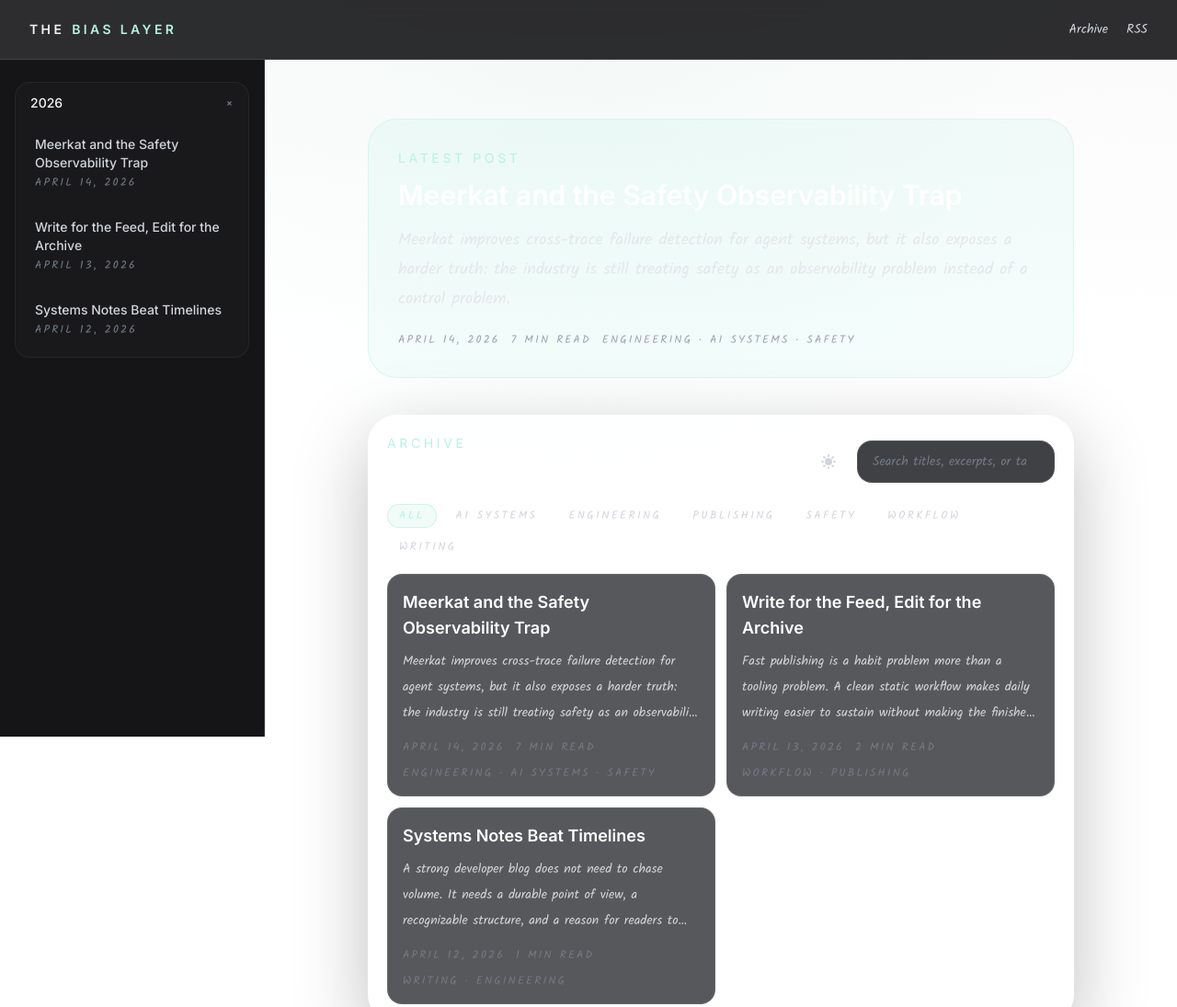
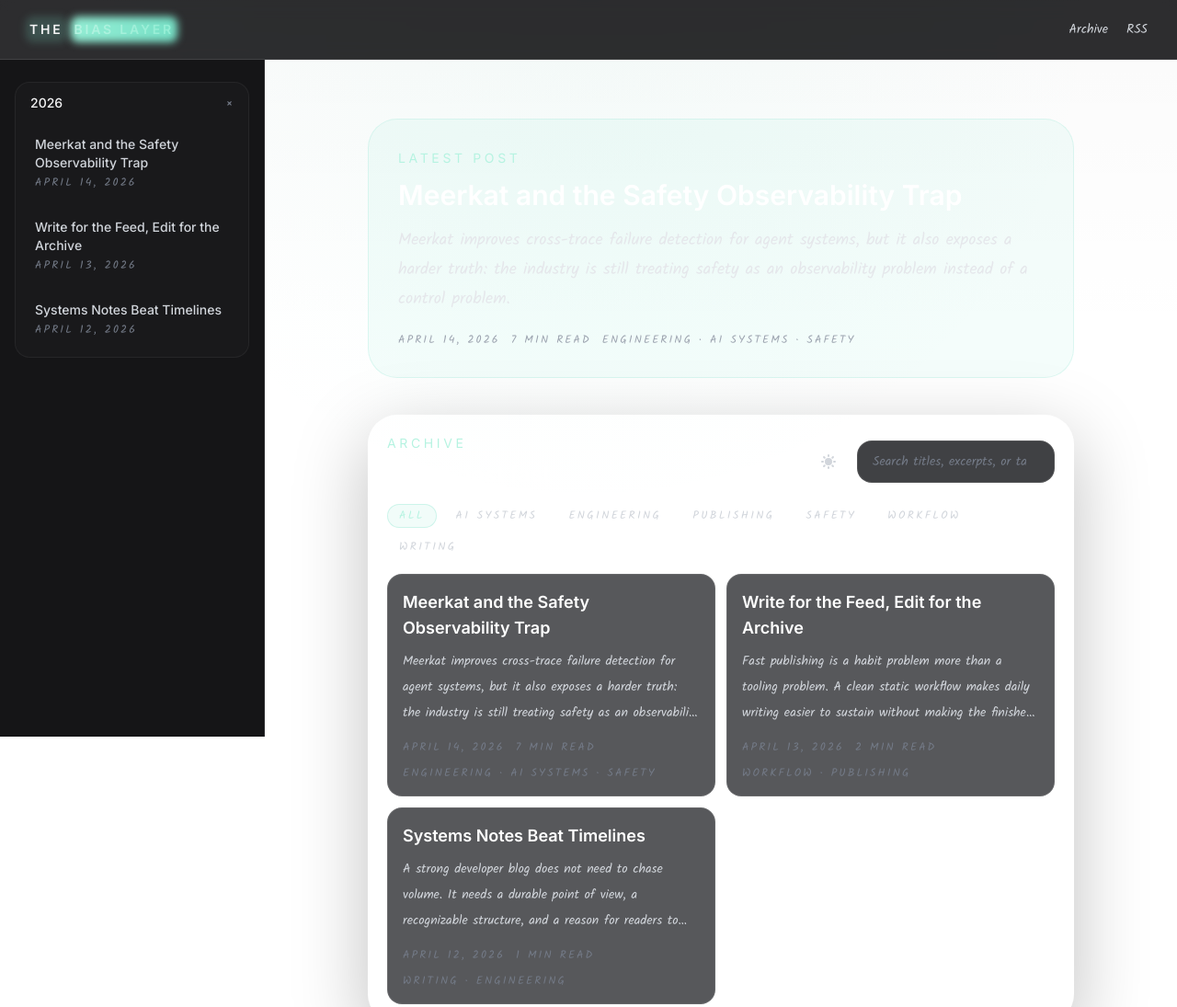
Before and after one commit to biaslayer/biaslayer.github.io, an Astro site: page / in a window 1280 px wide. Shown: the top 1095 px of the page at 92% size. Built offline with nearby package versions, Linux system fonts and the light colour scheme; Astro itself is replaced by a stand-in of ours; some packages are replaced by stand-ins of ours.

Commit message:
stylize header

```diff
--- a/src/components/Header.astro
+++ b/src/components/Header.astro
@@ -22,9 +22,15 @@ const { navItems = [] } = Astro.props;
       >
         <span class="font-heading text-lg">≡</span>
       </button>
-      <a href="/" class="group inline-flex items-baseline gap-2 font-heading text-sm font-semibold uppercase tracking-[0.24em] text-white light:text-light-950">
-        <span class="text-ink-100 transition group-hover:text-white dark:text-ink-100 light:text-light-600 light:group-hover:text-light-950">The</span>
-        <span class="text-accent-300 transition group-hover:text-accent-200">Bias Layer</span>
+      <a href="/" class="group inline-flex items-baseline gap-3 font-heading text-sm font-semibold uppercase tracking-[0.2em] text-white light:text-light-950">
+        <span class="relative">
+          <span class="absolute -inset-1 rounded-lg bg-accent-500/20 blur-sm transition group-hover:blur-md group-hover:bg-accent-500/30"></span>
+          <span class="relative text-ink-100 transition group-hover:text-white dark:text-ink-100 light:text-light-600 light:group-hover:text-light-950">The</span>
+        </span>
+        <span class="relative">
+          <span class="absolute -inset-1 rounded-lg bg-gradient-to-r from-accent-400 to-accent-500 blur-sm transition group-hover:blur-md group-hover:from-accent-300 group-hover:to-accent-400"></span>
+          <span class="relative bg-gradient-to-r from-accent-300 to-accent-400 bg-clip-text text-transparent transition group-hover:from-accent-200 group-hover:to-accent-300">Bias Layer</span>
+        </span>
       </a>
     </div>
 
```
